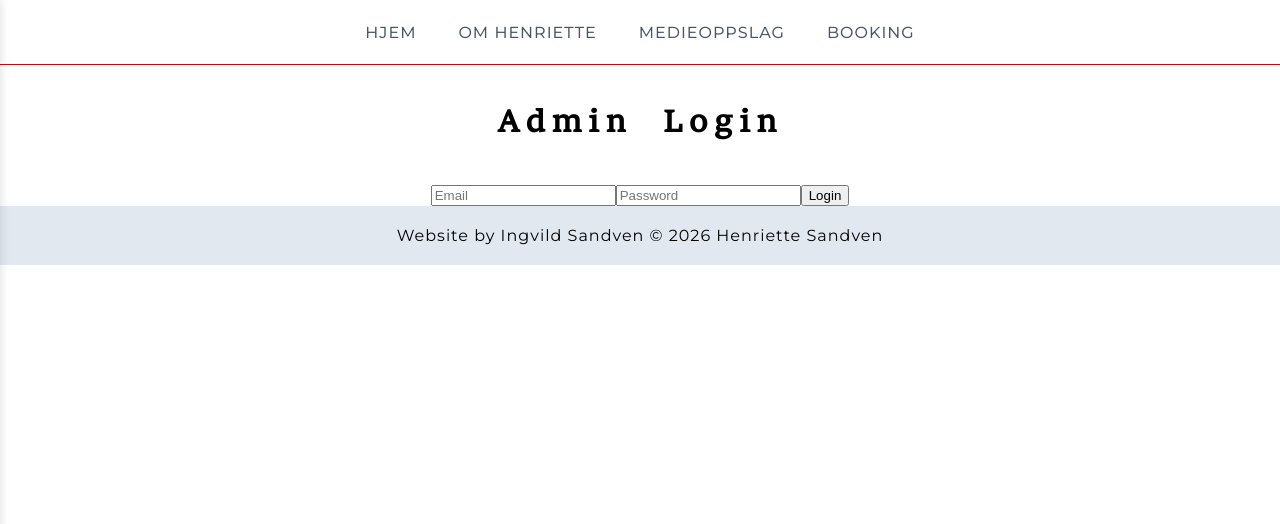
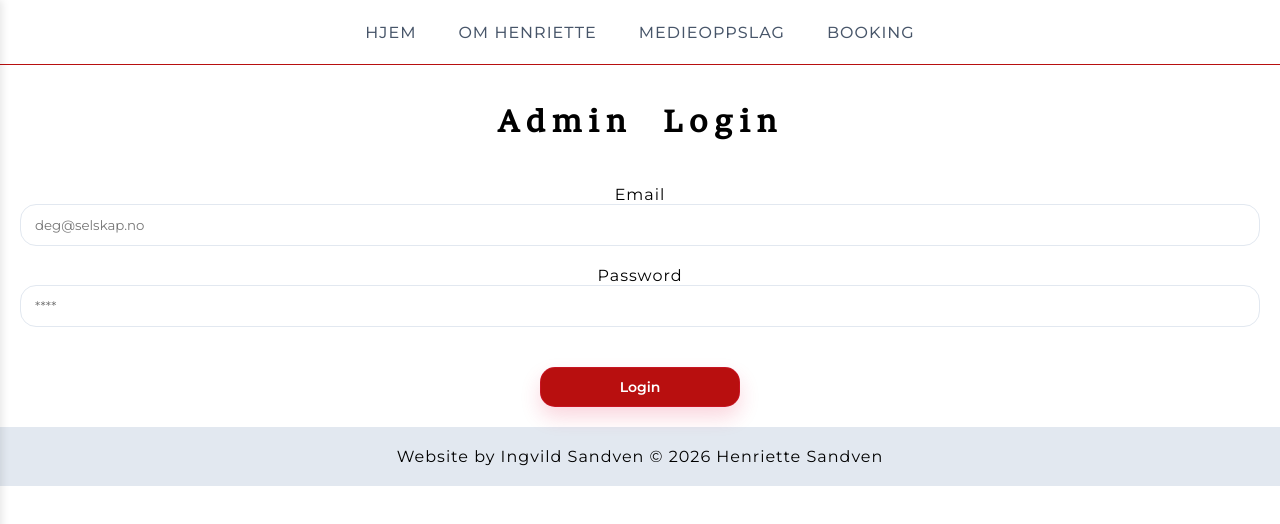
Before and after one commit to ingvildsandven/diagnosefellen, a React (Vite) app: page /admin-login in a window 1280 px wide. Shown: the top 524 px of the page. Built offline with nearby package versions, Linux system fonts and the light colour scheme; no server answers.

Commit message:
[style] Styled login page, placed code in hooks (#3)

```diff
--- a/src/components/BookingForm/BookingForm.module.css
+++ b/src/components/BookingForm/BookingForm.module.css
@@ -83,6 +83,7 @@
   border-radius: var(--radius);
   padding: 12px 14px;
   background: #fff;
+  font-size: small;
   resize: vertical;
   width: calc(100% - 30px);
   font-family: montserrat, Verdana, Geneva, Tahoma, sans-serif;
--- /dev/null
+++ b/src/components/LogoutButton/LogoutButton.module.css
@@ -0,0 +1,20 @@
+.container{
+    width: 100%;
+    display: flex;
+    justify-content: left;
+}
+
+
+.button {
+  border: 1px solid var(--line);
+  border-radius: var(--radius);
+  padding: 12px 14px;
+  background: #fff;
+  font-family: montserrat, Verdana, Geneva, Tahoma, sans-serif;
+  margin: 10px;
+  cursor:pointer;
+}
+
+.button:hover{
+    background: var(--line);
+}
--- a/src/pages/AdminLoginPage/LogoutButton.tsx
+++ b/src/components/LogoutButton/LogoutButton.tsx
@@ -1,5 +1,6 @@
 import supabase from "../../api/supabase/client";
 import { useNavigate } from "react-router";
+import style from "./LogoutButton.module.css";
 
 export default function LogoutButton() {
   const navigate = useNavigate();
@@ -9,5 +10,11 @@ export default function LogoutButton() {
     navigate("/admin-login");
   }
 
-  return <button onClick={handleLogout}>Logout</button>;
+  return (
+    <div className={style.container}>
+      <button className={style.button} onClick={handleLogout}>
+        Logout
+      </button>
+    </div>
+  );
 }
--- /dev/null
+++ b/src/hooks/useAdminLogin.ts
@@ -0,0 +1,32 @@
+import { useState } from "react";
+import supabase from "../api/supabase/client";
+
+export function useAdminLogin() {
+  const [loading, setLoading] = useState(false);
+  const [errorMsg, setErrorMsg] = useState("");
+
+  async function login(email: string, password: string) {
+    setLoading(true);
+    setErrorMsg("");
+
+    const { error } = await supabase.auth.signInWithPassword({
+      email,
+      password,
+    });
+
+    setLoading(false);
+
+    if (error) {
+      setErrorMsg(error.message);
+      return false;
+    }
+
+    return true;
+  }
+
+  return {
+    login,
+    loading,
+    errorMsg,
+  };
+}
--- /dev/null
+++ b/src/hooks/useAuth.ts
@@ -0,0 +1,33 @@
+import { useEffect, useState } from "react";
+import supabase from "../api/supabase/client";
+import type { Session } from "@supabase/supabase-js";
+
+export function useAuth() {
+  const [session, setSession] = useState<Session | null>(null);
+  const [loading, setLoading] = useState(true);
+
+  useEffect(() => {
+    async function loadSession() {
+      const { data } = await supabase.auth.getSession();
+      setSession(data.session);
+      setLoading(false);
+    }
+
+    loadSession();
+
+    const {
+      data: { subscription },
+    } = supabase.auth.onAuthStateChange((_event, session) => {
+      setSession(session);
+    });
+
+    return () => subscription.unsubscribe();
+  }, []);
+
+  return {
+    session,
+    user: session?.user ?? null,
+    isLoggedIn: !!session,
+    loading,
+  };
+}
--- /dev/null
+++ b/src/pages/AdminLoginPage/AdminLoginPage.module.css
@@ -0,0 +1,52 @@
+.login_page {
+}
+
+.email_container,
+.pwd_container {
+  margin: 20px;
+  display: flex;
+  flex-direction: column;
+}
+
+.email_container input,
+.pwd_container input {
+  display: block;
+  border: 1px solid var(--line);
+  border-radius: var(--radius);
+  padding: 12px 14px;
+  background: #fff;
+  font-family: montserrat, Verdana, Geneva, Tahoma, sans-serif;
+}
+
+.button {
+  border: 1px solid rgba(225, 29, 72, 0.35);
+  background: var(--main-color);
+  margin: 20px;
+  color: #fff;
+  width: 200px;
+  border-radius: 15px;
+  padding: 10px 16px;
+  font-size: 14px;
+  font-weight: 600;
+  font-family: montserrat, Verdana, Geneva, Tahoma, sans-serif;
+  cursor: pointer;
+  transition:
+    transform 120ms ease,
+    box-shadow 120ms ease,
+    filter 120ms ease;
+  box-shadow: 0 10px 20px rgba(225, 29, 72, 0.18);
+}
+
+.button:hover {
+  filter: brightness(1.02);
+  transform: translateY(-1px);
+}
+
+.button:active {
+  transform: translateY(0px);
+}
+
+.button:disabled {
+  cursor: not-allowed;
+  opacity: 0.7;
+}
--- a/src/pages/AdminLoginPage/AdminLoginPage.tsx
+++ b/src/pages/AdminLoginPage/AdminLoginPage.tsx
@@ -1,59 +1,64 @@
 import { useState } from "react";
 import { useNavigate } from "react-router";
-import supabase from "../../api/supabase/client";
+import { useAdminLogin } from "../../hooks/useAdminLogin";
+import style from "./AdminLoginPage.module.css";
 
 export default function AdminLogin() {
   const navigate = useNavigate();
 
+  const { login, loading, errorMsg } = useAdminLogin();
+
   const [email, setEmail] = useState("");
   const [password, setPassword] = useState("");
-  const [errorMsg, setErrorMsg] = useState("");
-  const [loading, setLoading] = useState(false);
 
-  async function handleLogin(e: React.FormEvent<HTMLFormElement>) {
+  async function handleSubmit(e: React.FormEvent<HTMLFormElement>) {
     e.preventDefault();
-    setErrorMsg("");
-    setLoading(true);
 
-    const { error } = await supabase.auth.signInWithPassword({
-      email,
-      password,
-    });
+    const success = await login(email, password);
 
-    setLoading(false);
-
-    if (error) {
-      setErrorMsg(error.message);
-      return;
+    if (success) {
+      navigate("/admin");
     }
-
-    navigate("/admin");
   }
 
   return (
-    <main className="login-page">
-      <form onSubmit={handleLogin} className="login-form">
+    <main className={style.login_page}>
+      <form className="login-form" onSubmit={handleSubmit}>
         <h1>Admin Login</h1>
 
-        {errorMsg && <p className="error">{errorMsg}</p>}
+        {errorMsg && (
+          <p className="error">
+            {errorMsg}
+          </p>
+        )}
 
+        <div className={style.email_container}>
+          <label htmlFor="email">Email</label>
           <input
+            id="email"
             type="email"
-          placeholder="Email"
+            placeholder="deg@selskap.no"
             value={email}
+            autoComplete="email"
             onChange={(e) => setEmail(e.target.value)}
             required
           />
+        </div>
 
+        <div className={style.pwd_container}>
+          <label htmlFor="password">Password</label>
           <input
+            id="password"
             type="password"
-          placeholder="Password"
+            placeholder="****"
             value={password}
+            autoComplete="current-password"
             onChange={(e) => setPassword(e.target.value)}
             required
           />
+        </div>
 
-        <button type="submit" disabled={loading}>
+        <button type="submit" disabled={loading} className={style.button}>
           {loading ? "Logging in..." : "Login"}
         </button>
       </form>
--- a/src/pages/AdminLoginPage/ProtectedAdminRoute.tsx
+++ b/src/pages/AdminLoginPage/ProtectedAdminRoute.tsx
@@ -1,33 +1,12 @@
-import { useEffect, useState } from "react";
 import { Navigate, Outlet } from "react-router";
-import supabase from "../../api/supabase/client";
+import { useAuth } from "../../hooks/useAuth";
 
 export default function ProtectedAdminRoute() {
-  const [loading, setLoading] = useState(true);
-  const [isLoggedIn, setIsLoggedIn] = useState(false);
+  const { loading, isLoggedIn } = useAuth();
 
-  useEffect(() => {
-    async function checkSession() {
-      const { data } = await supabase.auth.getSession();
-
-      setIsLoggedIn(!!data.session);
-      setLoading(false);
-    }
-
-    checkSession();
-
-    const {
-      data: { subscription },
-    } = supabase.auth.onAuthStateChange((_event, session) => {
-      setIsLoggedIn(!!session);
-    });
-
-    return () => {
-      subscription.unsubscribe();
-    };
-  }, []);
-
-  if (loading) return <p>Loading...</p>;
+  if (loading) {
+    return <p>Loading...</p>;
+  }
 
   return isLoggedIn ? <Outlet /> : <Navigate to="/admin-login" replace />;
 }
--- a/src/pages/AdminPage/AdminPage.module.css
+++ b/src/pages/AdminPage/AdminPage.module.css
@@ -55,6 +55,7 @@
   padding: 12px 14px;
   background: #fff;
   resize: vertical;
+  font-size: small;
   width: 90%;
   font-family: montserrat, Verdana, Geneva, Tahoma, sans-serif;
 }
--- a/src/pages/AdminPage/AdminPage.tsx
+++ b/src/pages/AdminPage/AdminPage.tsx
@@ -8,7 +8,7 @@ import { createArticle } from "../../api/supabase/articles";
 import Loader from "../../components/Loader/Loader";
 import ErrorBox from "../../components/ErrorBox/ErrorBox";
 import SuccessBox from "./components/SuccessBox/SuccessBox";
-import LogoutButton from "../AdminLoginPage/LogoutButton";
+import LogoutButton from "../../components/LogoutButton/LogoutButton";
 
 function formatDate(date: string) {
   return date?.split("T")[0] ?? "";
--- a/src/pages/HomePage/HomePage.tsx
+++ b/src/pages/HomePage/HomePage.tsx
@@ -57,15 +57,15 @@ function HomePage() {
           En diagnosefelle er et fenomen hvor en diagnose kan gi utilsiktede
           konsekvenser. Dette er spesielt uheldig når det gjelder barn. Barn har
           ofte ikke selv et språk for hva de strever med, og ber sjelden selv om
-          utredninger- til tross for at det er de som skal leve med
+          utredninger - til tross for at det er de som skal leve med
           konsekvensene av å ha en diagnose. En diagnose kan bli en felle dersom
-          den settes på feil eller tynt grunnlag- eller den fører til at barnet
+          den settes på feil eller tynt grunnlag - eller den fører til at barnet
           inntar en uheldig sykerolle som i verste fall fører til en dårligere
           prognose.
         </p>
 
         <p>
-          I 2025 ga Henriette Kirkaune Sandven ut boka Diagnosefellen- om
+          I 2025 ga Henriette Kirkaune Sandven ut boka Diagnosefellen om
           sykeliggjøringen av norske barn.
         </p>
       </section>
@@ -75,14 +75,14 @@ function HomePage() {
           <h2>Om boka</h2>
           <p>
             Diagnosefellen- om sykeliggjøringen av norske barn tar for seg den
-            enorme økninger av henvisninger til barne- og ungdomspsykiatrien de
+            enorme økninger av henvisninger til barne - og ungdomspsykiatrien de
             siste årene og hvordan dette har resultert i en stor økning i påvist
             psykisk sykdom gjennom en psykiatrisk diagnose. Boka retter et
             kritisk blikk på samfunnet, og reflekterer over forhold i samfunnet
             som er med på å påvirke denne utviklingen. Den stiller spørsmål ved
             hvorvidt vi over- og feildiagnostiserer barn, men også om vi har
             fått et samfunn hvor stadig flere barn har det vanskelig. Hensikten
-            med boka er å påpeke at det er behov for system- og politiske
+            med boka er å påpeke at det er behov for system - og politiske
             endringer til det beste for alle barn som vokser opp i Norge.
           </p>
 
```
Also changed, not shown: src/hooks/useSignIn.ts (deleted). Lines whose indentation alone changed are shown as unchanged.
